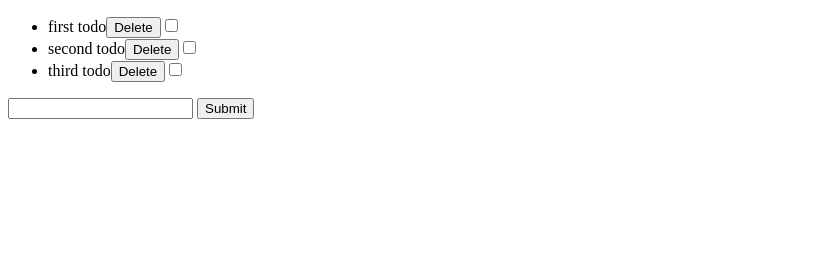
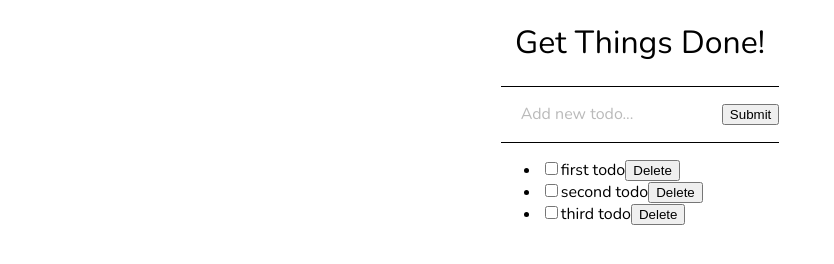
Before and after one commit to fac-12/JJJH-ToDoList, a website: page index.html in a window 1280 px wide. Shown: the whole page, without its empty margins (0-834 px from the left). Drawn offline with nearby package versions, Linux system fonts and the light colour scheme.

Commit message:
some basic styling

```diff
--- a/dom.js
+++ b/dom.js
@@ -20,6 +20,18 @@
 
     // TO FINISH!!!
 
+    var checkbox = document.createElement('input');
+    checkbox.type = 'checkbox';
+    checkbox.checked = todo.done;
+
+    checkbox.addEventListener('click', function(event) {
+      event.preventDefault();
+      var newState = todoFunctions.markTodo(state, todo.id);
+      update(newState);
+    });
+
+    todoNode.appendChild(checkbox);
+
     // add span holding description
 
     var span = document.createElement('span');
@@ -39,18 +51,6 @@
     todoNode.appendChild(deleteButtonNode);
 
     // add markTodo button
-
-    var checkbox = document.createElement('input');
-    checkbox.type = 'checkbox';
-    checkbox.checked = todo.done;
-
-    checkbox.addEventListener('click', function(event) {
-      event.preventDefault();
-      var newState = todoFunctions.markTodo(state, todo.id);
-      update(newState);
-    });
-
-    todoNode.appendChild(checkbox);
 
     // add classes for css
 
--- a/index.html
+++ b/index.html
@@ -1,20 +1,31 @@
 <!DOCTYPE html>
 <html>
+
 <head>
   <meta charset="utf-8">
   <title>tdd todo</title>
   <link rel="stylesheet" href="./style.css">
+  <link href="https://fonts.googleapis.com/css?family=Nunito:300,400" rel="stylesheet">
 </head>
+
 <body>
-    <div id = "todo-container">
+
+  <h1 class="heading">Get Things Done!</h1>
+
+  <section class="todo-outerContainer">
+    <div class="todo-innerContainer">
+      <form class="todo-form" id="add-todo">
+        <input class="todo-form-input" placeholder="Add new todo..." type="text" name="description" value="">
+        <input class="todo-form-input-button" type="submit" name="" value="Submit">
+      </form>
+      <div id="todo-container" class="todo-list">
         <ul>
         </ul>
       </div>
-    <form id="add-todo">
-      <input type="text" name="description" value="">
-      <input type="submit" name="" value="Submit">
-    </form>
+    </div>
+  </section>
 </body>
-  <script type="text/javascript" src = "./logic.js"></script>
-  <script type="text/javascript" src = "./dom.js"></script>
+<script type="text/javascript" src="./logic.js"></script>
+<script type="text/javascript" src="./dom.js"></script>
+
 </html>
--- a/package.json
+++ b/package.json
@@ -5,7 +5,8 @@
   "main": "dom.js",
   "scripts": {
     "test": "tape ./tests/test.js | tap-spec",
-    "coverage": "node_modules/.bin/istanbul cover node_modules/.bin/tape ./tests/test.js"
+    "coverage": "node_modules/.bin/istanbul cover node_modules/.bin/tape ./tests/test.js",
+    "live": "live-server"
   },
   "repository": {
     "type": "git",
@@ -21,5 +22,8 @@
     "istanbul": "^0.4.5",
     "tap-spec": "^4.1.1",
     "tape": "^4.8.0"
+  },
+  "dependencies": {
+    "live-server": "^1.2.0"
   }
 }
--- a/style.css
+++ b/style.css
@@ -0,0 +1,42 @@
+body {
+  font-family: 'Nunito', sans-serif;
+_
+}
+
+.todo-outerContainer {
+  display: flex;
+  justify-content: center;
+  flex-direction: column;
+  align-items: center;
+}
+
+.todo-innerContainer {
+  /*border: 1px solid black;*/
+}
+
+.heading {
+  font-weight: normal;
+  text-align: center;
+}
+
+.todo-form {
+  border-top: 1px solid black;
+  border-bottom: 1px solid black;
+}
+
+.todo-form-input {
+  padding: 20px;
+  border: none;
+}
+
+.todo-form-input {
+  padding: 20px;
+  border: none;
+}
+
+.todo-form-input::-webkit-input-placeholder {
+  font-family: 'Nunito', sans-serif;
+  font-size: 1rem;
+  color: #bababa;
+
+}
```
Also changed, not shown: 1 other file. Lines whose indentation alone changed are shown as unchanged.
